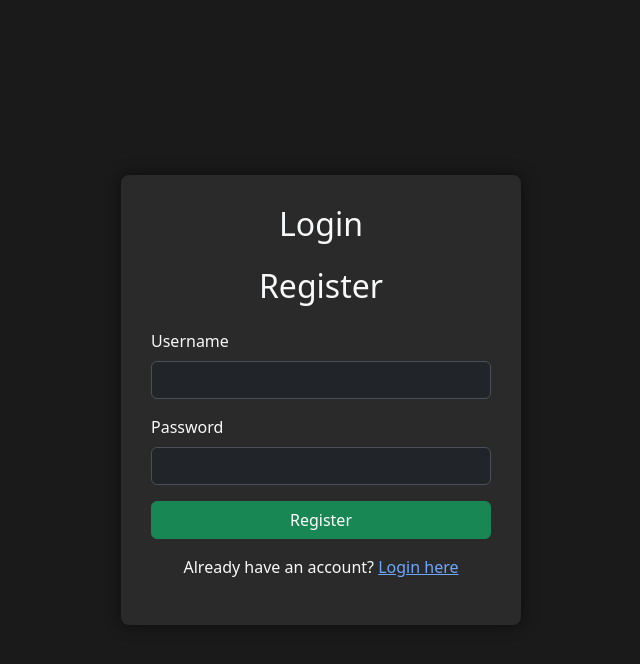
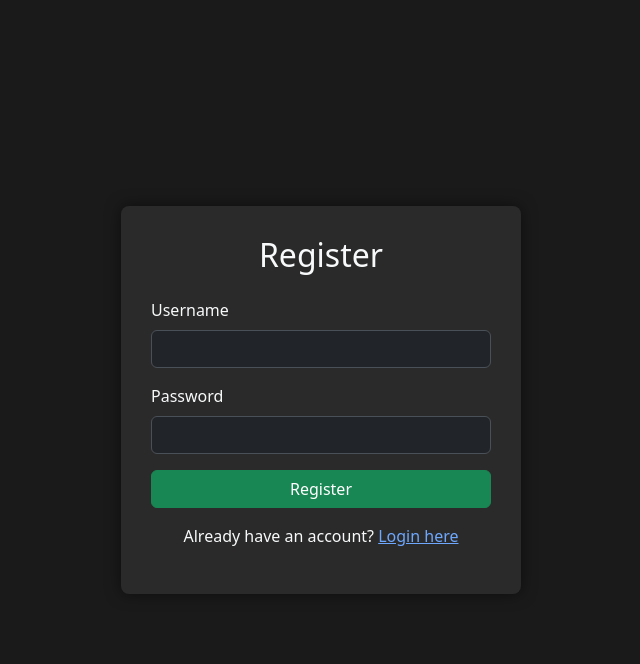
Before and after one commit to cat903/eric_nova, a website: page login.html in a window 1280 px wide. Both pictures are taken after a click on the link "Register here". Shown: the whole page, without its empty margins (319-959 px from the left). Drawn offline with nearby package versions, Linux system fonts and the light colour scheme.

Commit message:
overhaul

```diff
--- a/login.html
+++ b/login.html
@@ -29,7 +29,7 @@
 </head>
 <body>
   <div class="login-container">
-    <h2 class="text-center mb-4">Login</h2>
+    <h2 id="formTitle" class="text-center mb-4">Login</h2>
     <form id="loginForm">
       <div class="mb-3">
         <label for="username" class="form-label">Username</label>
@@ -46,7 +46,6 @@
     </form>
 
     <form id="registerForm" style="display: none;">
-      <h2 class="text-center mb-4">Register</h2>
       <div class="mb-3">
         <label for="regUsername" class="form-label">Username</label>
         <input type="text" class="form-control" id="regUsername" required>
@@ -72,11 +71,13 @@
       const showRegisterLink = document.getElementById('showRegister');
       const showLoginLink = document.getElementById('showLogin');
       const messageDiv = document.getElementById('message');
+      const formTitle = document.getElementById('formTitle');
 
       showRegisterLink.addEventListener('click', (e) => {
         e.preventDefault();
         loginForm.style.display = 'none';
         registerForm.style.display = 'block';
+        formTitle.textContent = 'Register'; // Update title
         messageDiv.textContent = '';
       });
 
@@ -84,6 +85,7 @@
         e.preventDefault();
         registerForm.style.display = 'none';
         loginForm.style.display = 'block';
+        formTitle.textContent = 'Login'; // Update title
         messageDiv.textContent = '';
       });
 
@@ -126,6 +128,7 @@
             // Optionally, switch to login form after successful registration
             loginForm.style.display = 'block';
             registerForm.style.display = 'none';
+            formTitle.textContent = 'Login'; // Update title after successful registration
             document.getElementById('username').value = username;
             document.getElementById('password').value = '';
           }
```
